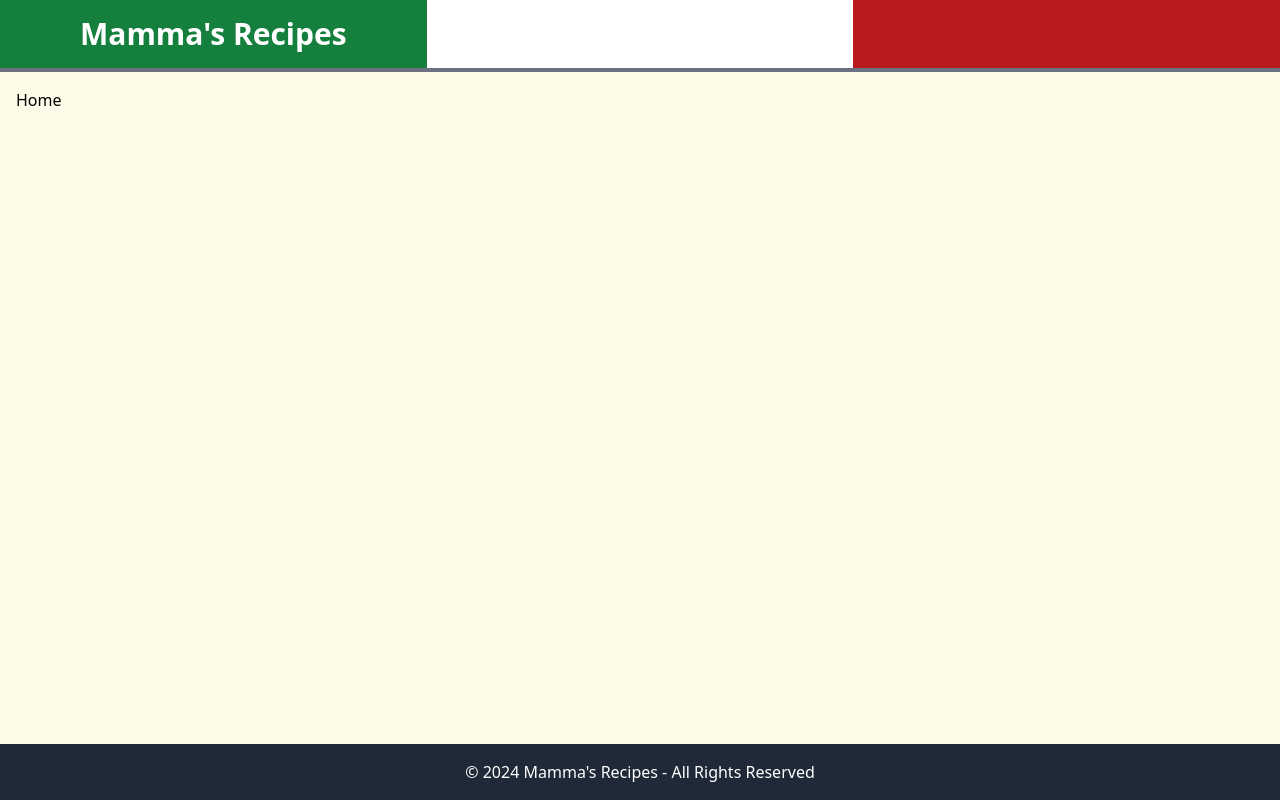
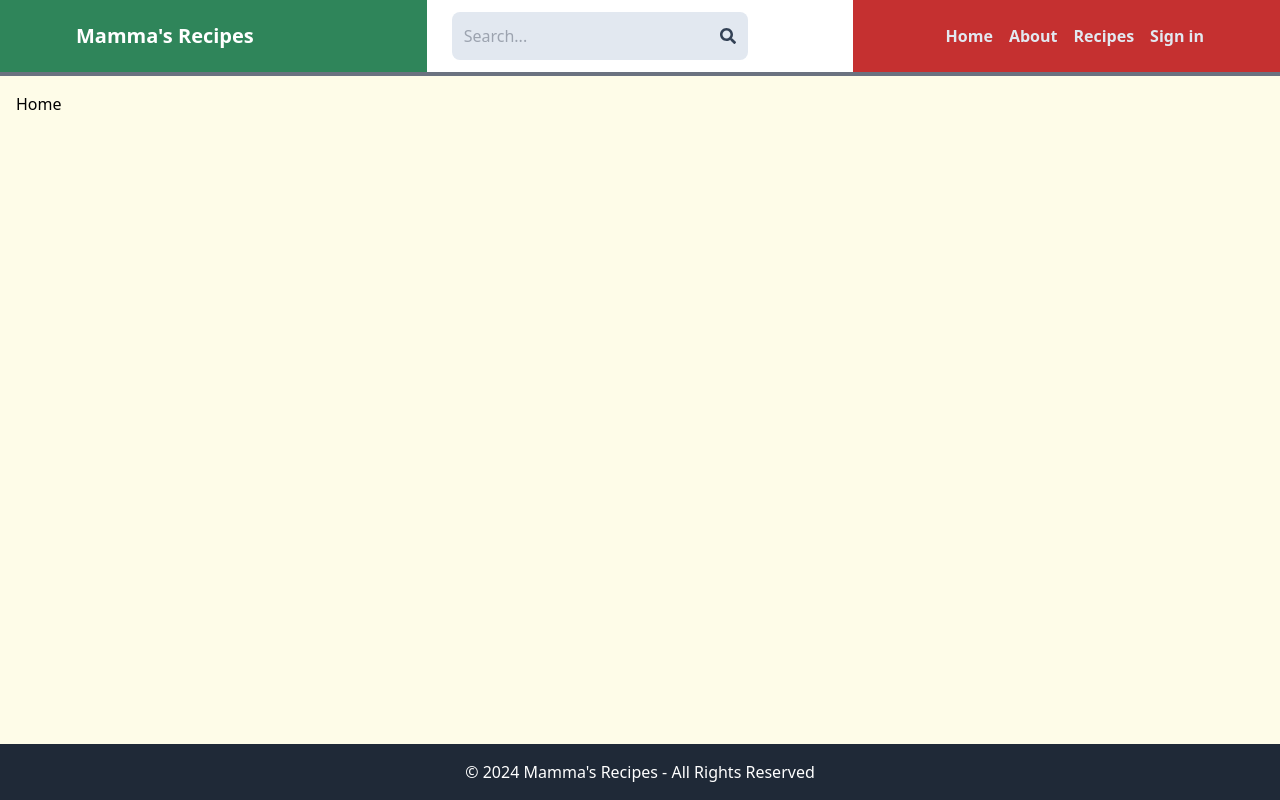
Before and after one commit to AlexMcBex/Mammas-Recipes, a React (Create React App) app in the folder mammas-recipes-client/: page / in a window 1280 px wide. Built offline with nearby package versions, Linux system fonts and the light colour scheme.

Commit message:
updated Header

```diff
--- a/mammas-recipes-client/package.json
+++ b/mammas-recipes-client/package.json
@@ -9,6 +9,7 @@
     "axios": "^1.7.2",
     "react": "^18.3.1",
     "react-dom": "^18.3.1",
+    "react-icons": "^5.2.1",
     "react-router-dom": "^6.25.0",
     "react-scripts": "5.0.1",
     "web-vitals": "^2.1.4"
--- a/mammas-recipes-client/src/components/Header.jsx
+++ b/mammas-recipes-client/src/components/Header.jsx
@@ -1,13 +1,44 @@
 import React from 'react'
+import { Link } from 'react-router-dom'
+import { FaSearch} from 'react-icons/fa'
 
 export default function Header() {
   return (
-      <header className="flex text-white p-0 border-b-4 border-gray-500">
-        <div className="bg-green-700 p-4 h-18 w-1/3 text-center">
-        <h1 className="text-3xl font-bold">Mamma's Recipes</h1>
-        </div>
-        <div className="bg-white h-18 w-1/3"></div>
-        <div className="bg-red-700 h-18 w-1/3"></div>
-      </header>
+    <header className="border-b-4 border-gray-500 shadow-md" style={{ background: 'linear-gradient(to right, #2f855a 33.33%, #ffffff 33.33%, #ffffff 66.66%, #c53030 66.66%)' }}>
+    <div className="flex justify-between items-center max-w-6xl mx-auto p-3">
+        <Link to={'/'}>
+        <h1 className="font-bold text-sm sm:text-xl flex flex-wrap text-white">
+          Mamma's Recipes
+        </h1>
+        </Link>
+        {/* SEARCH BAR */}
+        <form
+          action=""
+          className="bg-slate-200 p-3 rounded-lg flex items-center"
+        >
+          <input
+            type="text"
+            placeholder="Search..."
+            //   NO outline if clicked on + when minimum  small/mobile sm: width becomes 64
+            className="bg-transparent focus:outline-none w-24 sm:w-64"
+          />
+          <FaSearch className="text-slate-700" />
+        </form>
+        <ul className="flex gap-4">
+        <Link to={'/'}>
+            <li className='hidden sm:inline text-slate-200 hover:text-white font-bold'>Home</li>
+        </Link>
+        <Link to={'/about'}>
+            <li className='hidden sm:inline text-slate-200 hover:text-white font-bold'>About</li>
+        </Link>
+        <Link to={'/recipes'}>
+            <li className='hidden sm:inline text-slate-200 hover:text-white font-bold'>Recipes</li>
+        </Link>
+        <Link to={'/sign-in'}>
+            <li className=' sm:inline text-slate-200 hover:text-white font-bold'>Sign in</li>
+        </Link>
+        </ul>
+      </div>
+  </header>
   )
 }
```
Also changed, not shown: 1 other file (tests, documents, lock files or other folders).
